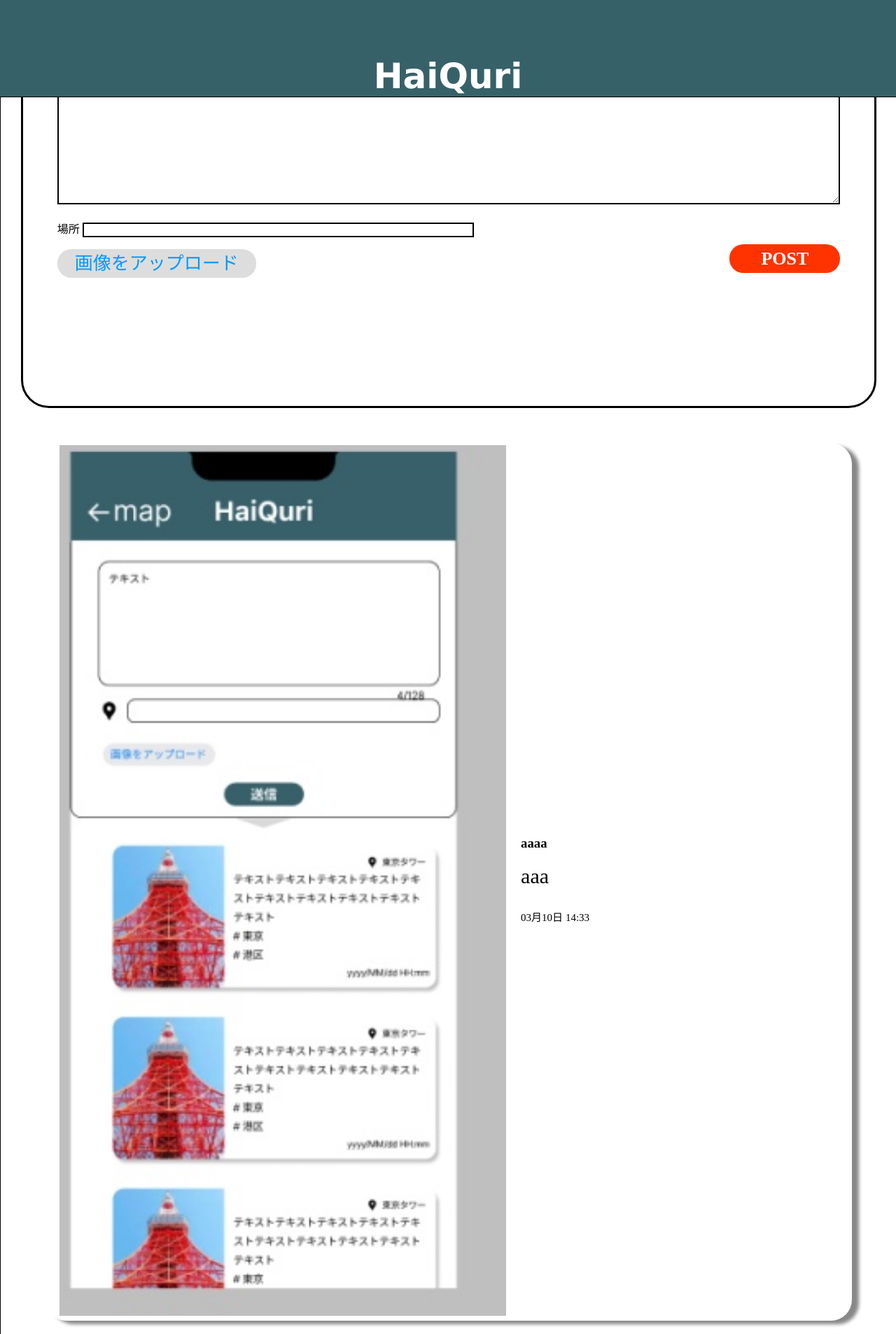
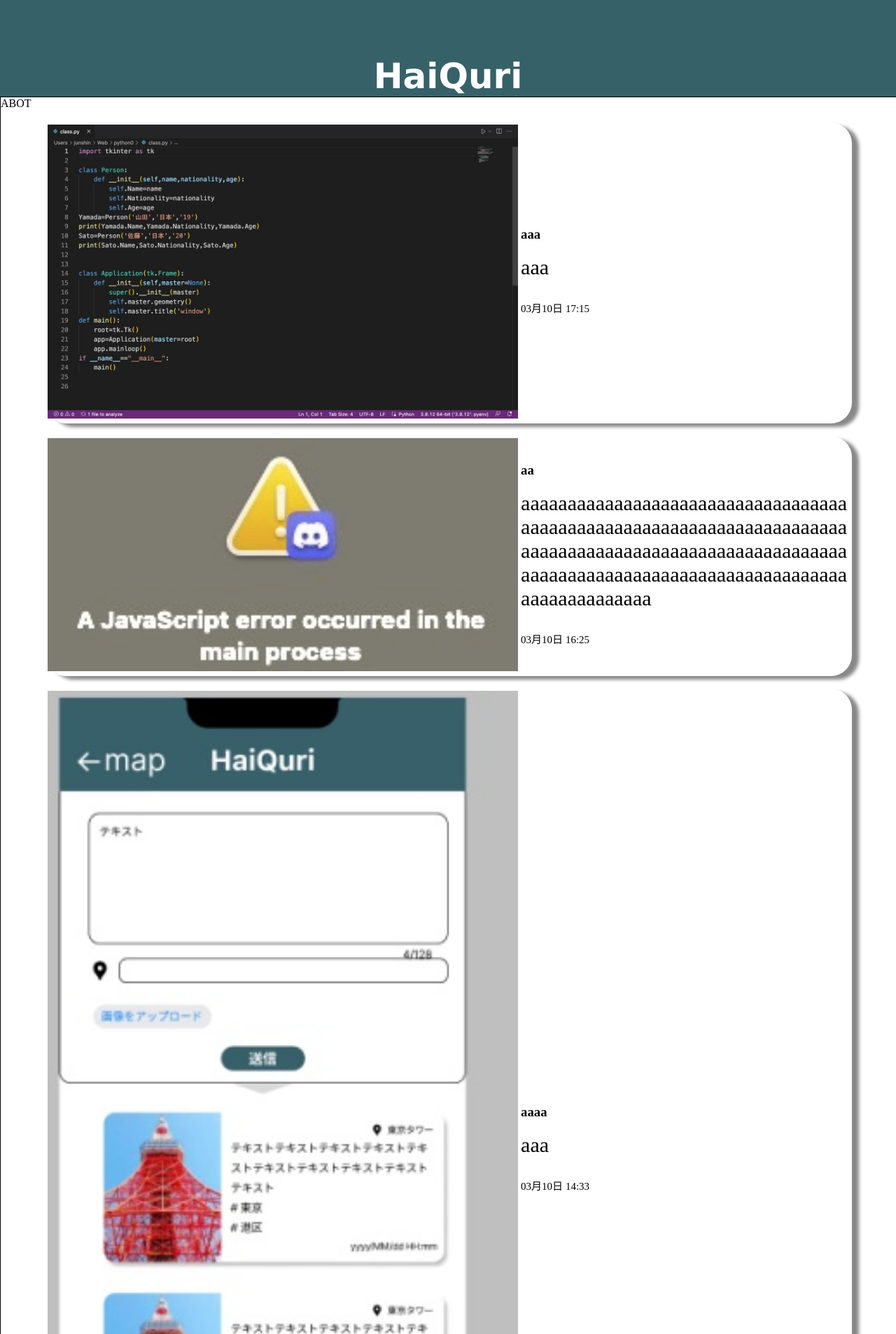
Before and after one commit to Hacker-Davidson/BBS, a PHP site: page / in a window 1280 px wide. Shown: the top 1906 px of the page at 70% size. Run offline with PHP 8.4, Linux system fonts and the light colour scheme; some libraries are stand-ins or nearby versions; grey boxes are pictures that could not be loaded.

Commit message:
Feature:nice BBS

```diff
--- a/index.php
+++ b/index.php
@@ -95,11 +95,11 @@ input, textarea{border:2px solid #000;box-sizing:border-box;}
 
 #box{overflow-y:scroll;height:100vh;background:#FFF;width:100%;margin:auto;bottom:0;position:relative;border:solid 1px #000;/*background:red;*/}
 #moveBtn{
-    font-size:75px;color:#FFF;background-color:#00CCCC;
-    right:0;left:35%;bottom:65px;margin:auto;padding:5px;position:relative;border-radius:100%;text-align:center;height:92px;width:92px;z-index:2;
+    font-size:75px;color:#FFF;background-color:#00CCCC;opacity:0.7;
+    left:35%;bottom:120px;margin:auto;padding:5px;position:relative;border-radius:100%;text-align:center;height:92px;width:92px;z-index:2;
 }
 
-.showImg{width:95%;}
+.showImg{width:100%;}
 .lineHeight{line-height:0.5px;}
 #postsTable{border-radius:30px;width:90%;margin:auto;box-shadow:10px 5px 5px #888;/*background:#ffcc00;*/}
 
@@ -120,6 +120,10 @@ td{flex-wrap:wrap;background:transparent;}
 <header><div id="header">𝗛𝗮𝗶𝗤𝘂𝗿𝗶</div></header>
 
 <div id="box">
+
+    <div>
+    <div class="menu1" onclick="m0()">ABOT</div><br>
+        <div id="m2">
             <form method="post", enctype = "multipart/form-data">
                 <div id="form-box">
                     <p class="form-box0">
@@ -160,6 +164,8 @@ td{flex-wrap:wrap;background:transparent;}
                     </p>
                 </div>
             </form>
+        </div>
+    </div>
     <!-- ここまでメッセージの入力フォーム -->
 
 
@@ -170,7 +176,9 @@ td{flex-wrap:wrap;background:transparent;}
             <table id="postsTable">
                 <td class="photo"><!--画像を表示している箇所-->
                     <?php if(!empty ($value['img_data'])){;?>
-                        <a href="<?php echo $value['img_data'];?>" data-lightbox="group"><img class="showImg" src = "<?php echo $value['img_data'];?>" alt="">
+                        <a href="<?php echo $value['img_data'];?>" data-lightbox="group">
+                            <img class="showImg" src = "<?php echo $value['img_data'];?>" alt="">
+                        </a>
                     <?php }; ?>
                 </td>
                 <td class="comment"><!--メッセージを表示しているところ-->
@@ -192,6 +200,12 @@ td{flex-wrap:wrap;background:transparent;}
 
 
 <script>
+    document.getElementById("m2").style.display="none";
+    function m0(){
+        let m1=document.getElementById("m2");
+        if(m1.style.display=="block"){m1.style.display="none";} else{m1.style.display="block";}
+    }
+
     let box=document.getElementById("box");
     let topBtn=class{
         constructor(y,blue,defaultc){
--- a/message.txt
+++ b/message.txt
@@ -13,3 +13,5 @@
 'a','a','2024-03-10 14:29:09','images_after/C4F83C8F-F1E1-4654-9C00-04F4825219ED.jpeg'
 'a','a','2024-03-10 14:30:38','images_after/'
 'aaaa','aaa','2024-03-10 14:33:44','images_after/ED2F12F1-E9F4-499E-BD8F-63DCFF5CFA94_4_5005_c.jpeg'
+'aa','aaaaaaaaaaaaaaaaaaaaaaaaaaaaaaaaaaaaaaaaaaaaaaaaaaaaaaaaaaaaaaaaaaaaaaaaaaaaaaaaaaaaaaaaaaaaaaaaaaaaaaaaaaaaaaaaaaaaaaaaaaaaaaaaaaaaaaaaaaaaaaaaaaaaaaaaaa','2024-03-10 16:25:37','images_after/7093F95E-4FB6-4E4D-9B51-3EC39517AD10_4_5005_c.jpeg'
+'aaa','aaa','2024-03-10 17:15:20','images_after/5C90FFD3-CEE4-4EE7-85AD-3A315D060186.jpeg'
```
Also changed, not shown: images_after/5C90FFD3-CEE4-4EE7-85AD-3A315D060186.jpeg (added), images_after/7093F95E-4FB6-4E4D-9B51-3EC39517AD10_4_5005_c.jpeg (added). Lines whose indentation alone changed are shown as unchanged.
